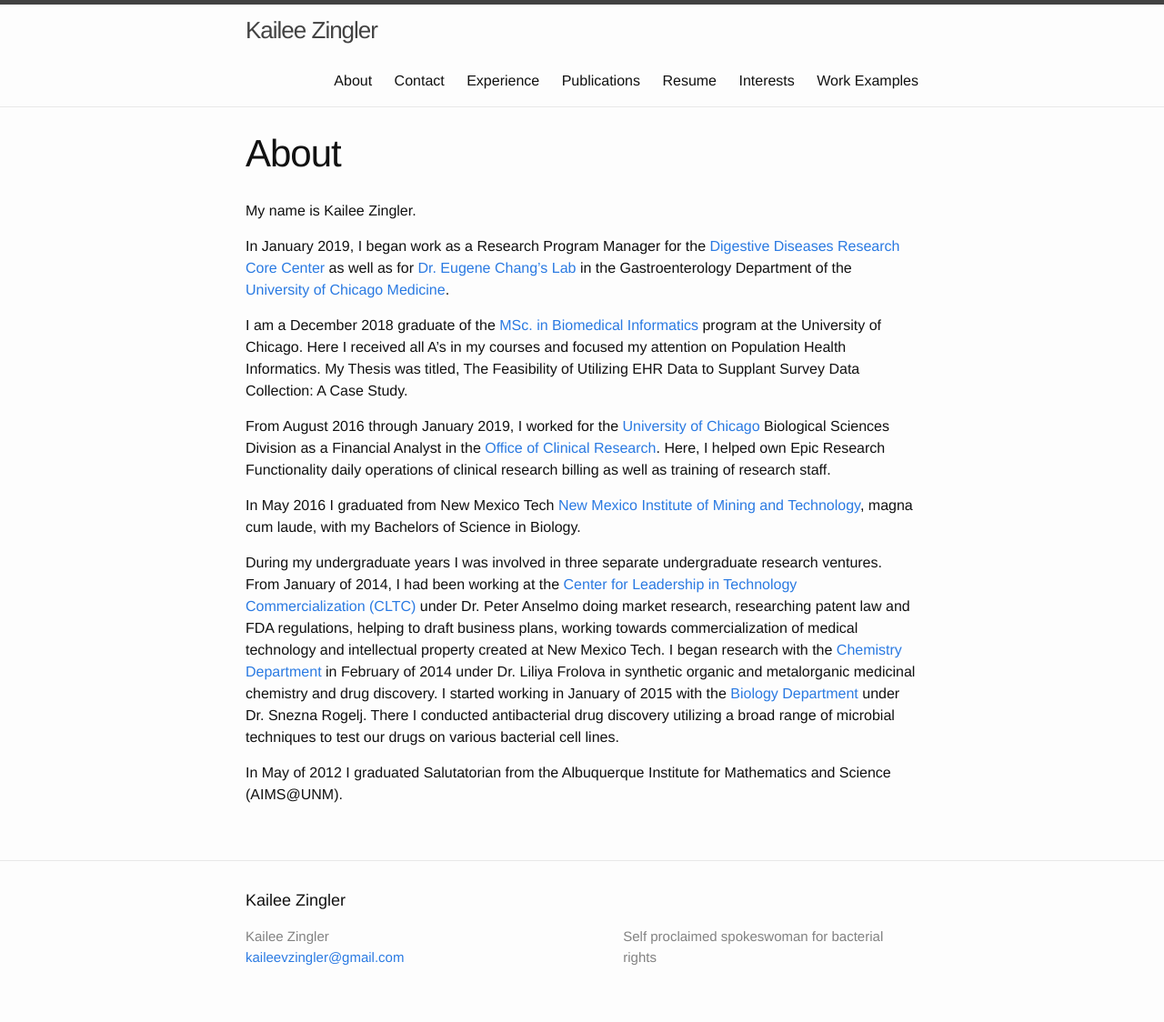
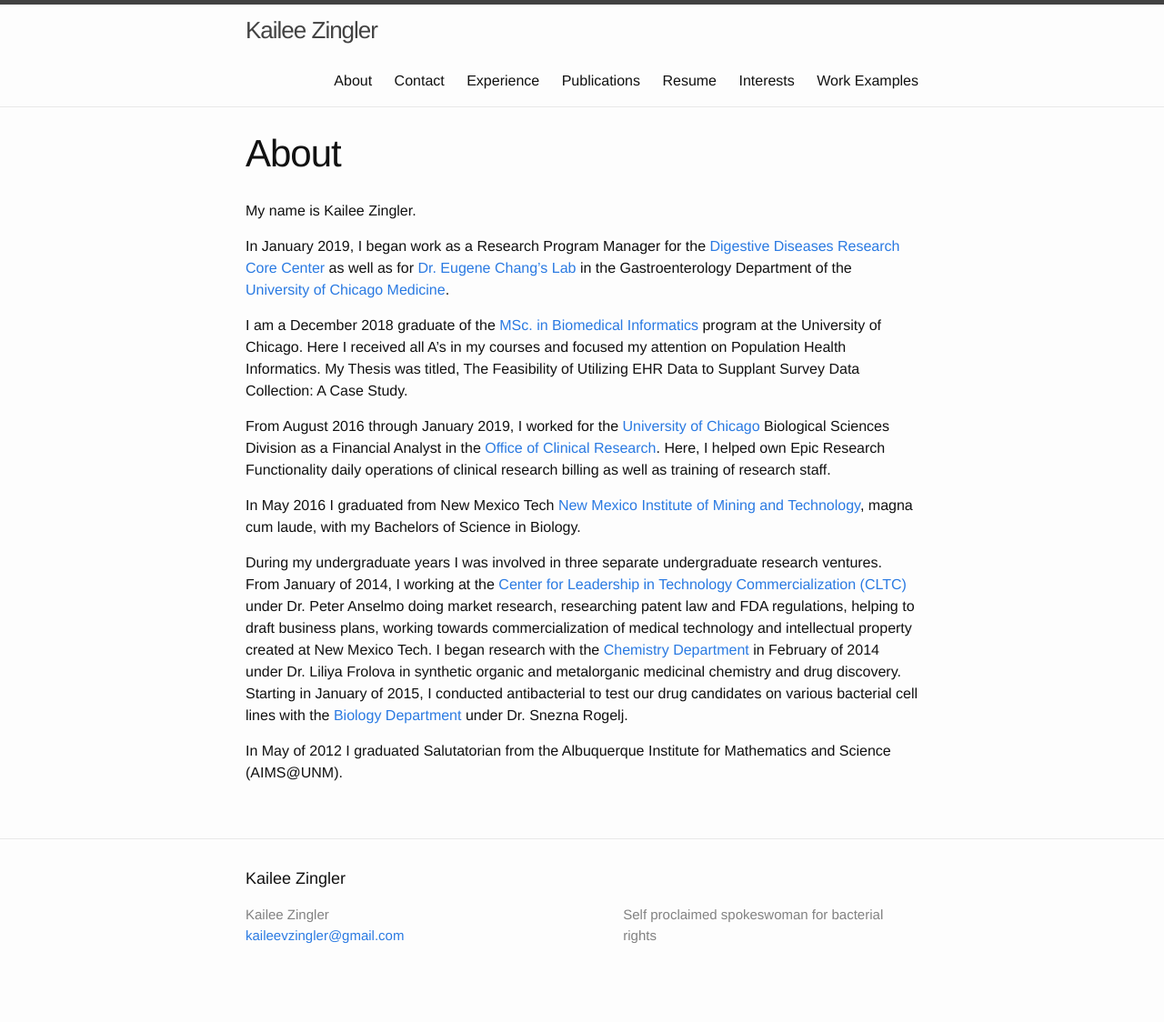
Before and after one commit to kzingler/kzingler.github.io, a Jekyll site: the page built from about.md, in a window 1280 px wide. Shown: the whole page at 91% size. Built offline with Jekyll 4.4.1, drawn with Linux system fonts in a browser that asks for light colours; after the commit the page ends 1100 px from its top, so only the background shows below that.

Commit message:
updated undergrad

```diff
--- a/about.md
+++ b/about.md
@@ -18,16 +18,14 @@ magna cum laude, with my Bachelors of Science
 in Biology.
 
 During my undergraduate years I was involved in three separate undergraduate research ventures.  From
-January of 2014, I had been working at the [Center for Leadership in Technology
+January of 2014, I working at the [Center for Leadership in Technology
 Commercialization (CLTC)](http://management.nmt.edu/cltc/) under Dr. Peter
 Anselmo doing market research, researching patent law and FDA regulations, helping to draft business plans,
 working towards commercialization of medical technology and intellectual property created at New Mexico Tech.
 I began research with the [Chemistry
 Department](http://infohost.nmt.edu/~chem/) in February of 2014 under Dr. Liliya Frolova in
-synthetic organic and metalorganic medicinal chemistry and drug discovery. I started
-working in January of 2015 with the [Biology
-Department](http://infohost.nmt.edu/~biology/) under Dr. Snezna Rogelj. There
-I conducted antibacterial drug discovery utilizing a broad range of microbial
-techniques to test our drugs on various bacterial cell lines.
+synthetic organic and metalorganic medicinal chemistry and drug discovery. Starting in January of 2015, I conducted
+antibacterial to test our drug candidates on various bacterial cell lines with the [Biology
+Department](http://infohost.nmt.edu/~biology/) under Dr. Snezna Rogelj.
 
 In May of 2012 I graduated Salutatorian from the Albuquerque Institute for Mathematics and Science (AIMS@UNM).
```
